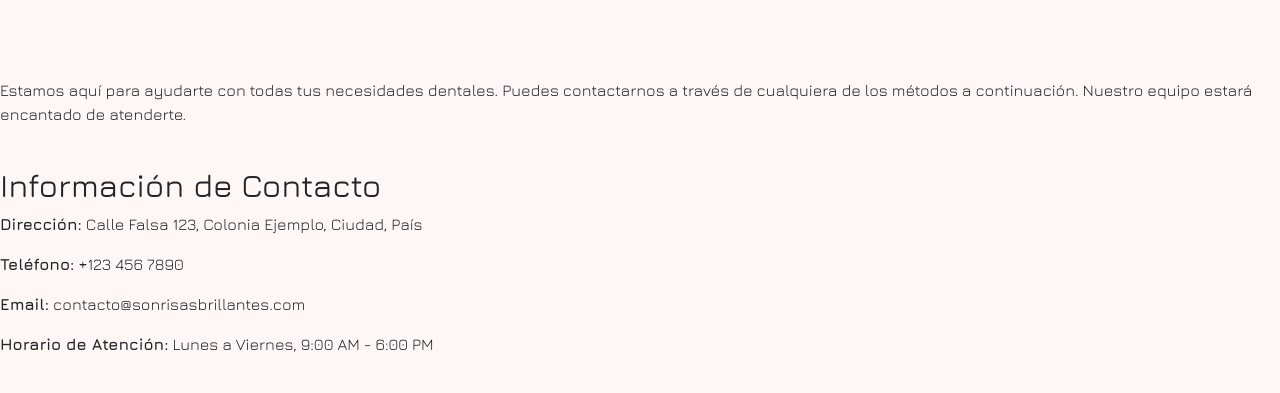
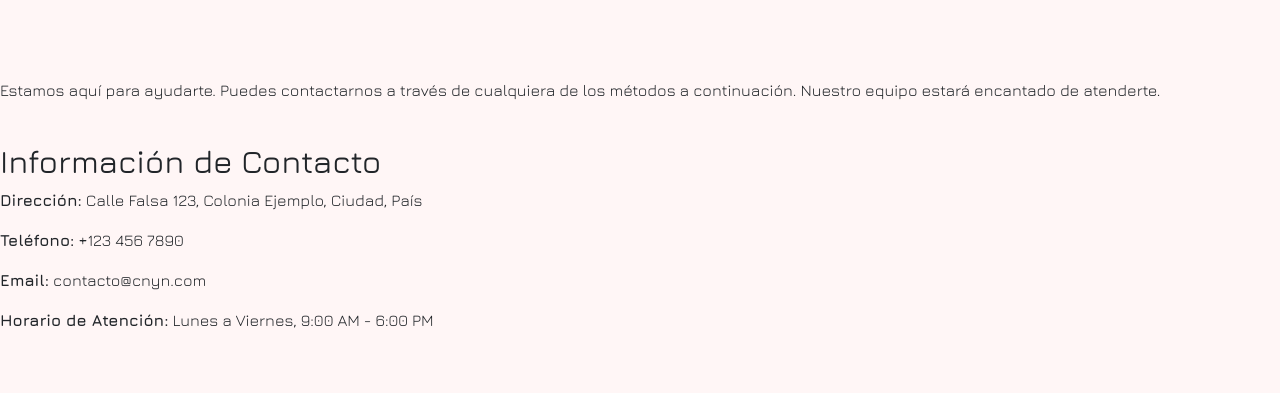
Before and after one commit to cheverecachaimachochidoche/CVYN, a website: page html/contacto.html in a window 1280 px wide. Shown: the part 322-715 px from the top of the page. Drawn offline with nearby package versions, Linux system fonts and the light colour scheme; files whose address does not match are found by name.

```diff
--- a/html/contacto.html
+++ b/html/contacto.html
@@ -67,12 +67,12 @@
             <article>
                 <div class="contacto">
 
-                    <p>Estamos aquí para ayudarte con todas tus necesidades dentales. Puedes contactarnos a través de cualquiera de los métodos a continuación. Nuestro equipo estará encantado de atenderte.</p><br>
+                    <p>Estamos aquí para ayudarte. Puedes contactarnos a través de cualquiera de los métodos a continuación. Nuestro equipo estará encantado de atenderte.</p><br>
 
                     <h2>Información de Contacto</h2>
                     <p><strong>Dirección:</strong> Calle Falsa 123, Colonia Ejemplo, Ciudad, País</p>
                     <p><strong>Teléfono:</strong> +123 456 7890</p>
-                    <p><strong>Email:</strong> contacto@sonrisasbrillantes.com</p>
+                    <p><strong>Email:</strong> contacto@cnyn.com</p>
                     <p><strong>Horario de Atención:</strong> Lunes a Viernes, 9:00 AM - 6:00 PM</p><br><br>
 
                     <h2>Formulario de Contacto</h2>
@@ -99,7 +99,6 @@
                     <h2>Ubicación</h2>
                     <p>Encuéntranos en el mapa:</p>
                     <div class="mapa">
-                        <!-- Aquí puedes insertar un iframe de Google Maps -->
                         <iframe src="https://www.google.com/maps/embed?pb=!1m18!1m12!1m3!1d3162.9191456345453!2d-122.0842496846818!3d37.42206577982453!2m3!1f0!2f0!3f0!3m2!1i1024!2i768!4f13.1!3m3!1m2!1s0x808fb5bdfb0b8cb1%3A0x4d30b647b62c9c2b!2sGoogleplex!5e0!3m2!1ses!2sus!4v1607476637745!5m2!1ses!2sus" style="width: 100%; height: auto;" style="border:0;" allowfullscreen="" aria-hidden="false" tabindex="0"></iframe>
                     </div>
                 </div>
```
